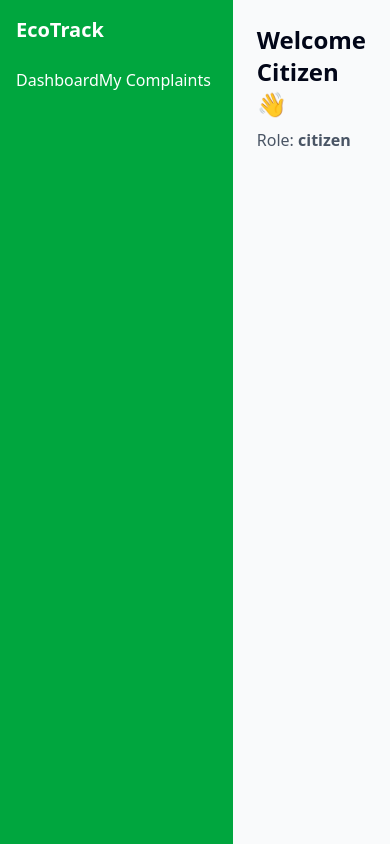
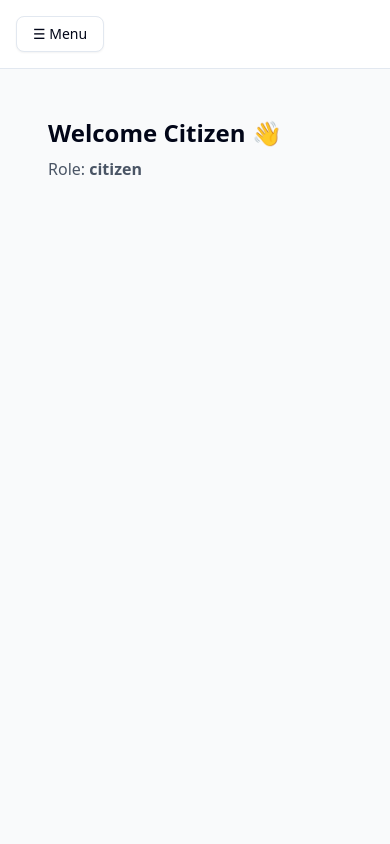
Before and after one commit to Snehil7903/eco-track, a React (Vite) app in the folder client/: page /dashboard in a window 390 px wide. Both pictures are taken after a click on the button "Login". Built offline with nearby package versions, Linux system fonts and the light colour scheme.

Commit message:
Make dashboard sidebar responsive for mobile

```diff
--- a/client/src/components/Sidebar.jsx
+++ b/client/src/components/Sidebar.jsx
@@ -1,18 +1,52 @@
 import { Link } from "react-router-dom";
 import { useAuth } from "@/context/AuthContext";
+import { Button } from "@/components/ui/button";
 
-export default function Sidebar() {
+export default function Sidebar({ open, setOpen }) {
   const { user } = useAuth();
 
   return (
-    <aside className="w-64 bg-green-600 text-white min-h-screen p-4">
-      <h2 className="text-xl font-bold mb-6">EcoTrack</h2>
+    <>
+      {/* Overlay (mobile only) */}
+      {open && (
+        <div
+          className="fixed inset-0 bg-black/40 z-40 md:hidden"
+          onClick={() => setOpen(false)}
+        />
+      )}
 
-      <nav className="space-y-3">
-        <Link to="/dashboard">Dashboard</Link>
+      <aside
+        className={`
+          fixed z-50 md:static
+          top-0 left-0 h-full
+          w-64 bg-green-600 text-white
+          transform transition-transform duration-300
+          ${open ? "translate-x-0" : "-translate-x-full"}
+          md:translate-x-0
+        `}
+      >
+        <div className="p-4 flex justify-between items-center md:block">
+          <h2 className="text-xl font-bold">EcoTrack</h2>
+
+          {/* Close button (mobile) */}
+          <Button
+            variant="ghost"
+            className="md:hidden text-white"
+            onClick={() => setOpen(false)}
+          >
+            ✕
+          </Button>
+        </div>
+
+        <nav className="p-4 space-y-3">
+          <Link to="/dashboard" onClick={() => setOpen(false)}>
+            Dashboard
+          </Link>
 
           {user?.role === "citizen" && (
-          <Link to="/complaints">My Complaints</Link>
+            <Link to="/complaints" onClick={() => setOpen(false)}>
+              My Complaints
+            </Link>
           )}
 
           {user?.role === "admin" && (
@@ -23,5 +57,6 @@ export default function Sidebar() {
           )}
         </nav>
       </aside>
+    </>
   );
 }
--- a/client/src/layouts/DashboardLayout.jsx
+++ b/client/src/layouts/DashboardLayout.jsx
@@ -1,12 +1,26 @@
+import { useState } from "react";
 import Sidebar from "@/components/Sidebar";
+import { Button } from "@/components/ui/button";
 
 export default function DashboardLayout({ children }) {
+  const [open, setOpen] = useState(false);
+
   return (
-    <div className="flex">
-      <Sidebar />
-      <main className="flex-1 bg-gray-50 min-h-screen">
-        {children}
-      </main>
+    <div className="flex min-h-screen">
+      {/* Sidebar */}
+      <Sidebar open={open} setOpen={setOpen} />
+
+      {/* Main Content */}
+      <div className="flex-1 bg-gray-50">
+        {/* Mobile Top Bar */}
+        <div className="md:hidden p-4 border-b bg-white">
+          <Button variant="outline" onClick={() => setOpen(true)}>
+            ☰ Menu
+          </Button>
+        </div>
+
+        <main className="p-6">{children}</main>
+      </div>
     </div>
   );
 }
```
Lines whose indentation alone changed are shown as unchanged.
